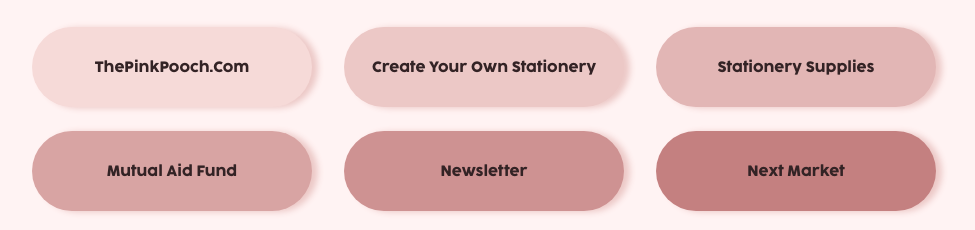
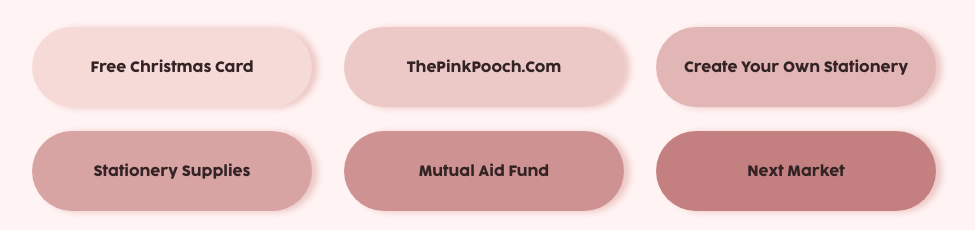
Before and after one commit to mcknz-dev/links.tpp, a plain HTML site: page index.html in a window 1280 px wide. Shown: the part 400-630 px from the top of the page, without its empty margins (224-1199 px from the left). Drawn offline with Linux system fonts and the light colour scheme.

Commit message:
Adding Christmas card tile and updating mutal aid one

```diff
--- a/index.html
+++ b/index.html
@@ -39,11 +39,12 @@
 
             <!-- Link Tiles -->
             <div class="tiles">
-                <div class="tile1"><a href="https://thepinkpooch.com/">ThePinkPooch.Com</a></div>
-                <div class="tile2"><a href="https://thepinkpooch.com/collections/custom-products">Create Your Own Stationery</a></div>
-                <div class="tile3"><a href="https://thepinkpooch.com/collections/supplies">Stationery Supplies</a></div>
-                <div class="tile4"><a href="#">Mutual Aid Fund</a></div> <!-- Yet to be made -->
-                <div class="tile5"><a href="#">Newsletter</a></div> <!-- Will add newsletter api eventually -->
+                <div class="tile1"><a href="https://docs.google.com/forms/d/e/1FAIpQLSdHBgQZitICw-UzHNVtEEuwNoQJQ-ii8UOCywCFhOn3XYT2MQ/viewform">Free Christmas Card</a></div>
+                <div class="tile2"><a href="https://thepinkpooch.com/">ThePinkPooch.Com</a></div>
+                <div class="tile3"><a href="https://thepinkpooch.com/collections/custom-products">Create Your Own Stationery</a></div>
+                <div class="tile4"><a href="https://thepinkpooch.com/collections/supplies">Stationery Supplies</a></div>
+                <div class="tile5"><a href="https://docs.google.com/forms/d/e/1FAIpQLSeYrcmEh0sHCynNEyWd1zCiZ4iH0OyXQ6Yt-N5UoCn7yMR-Uw/viewform">Mutual Aid Fund</a></div> <!-- Yet to be made -->
+                <!-- <div class="tile5"><a href="#">Newsletter</a></div> Will add newsletter api eventually -->
                 <div class="tile6"><a href="https://thepinkpooch.com/pages/events">Next Market</a></div>
             </div>
         </main>
```
